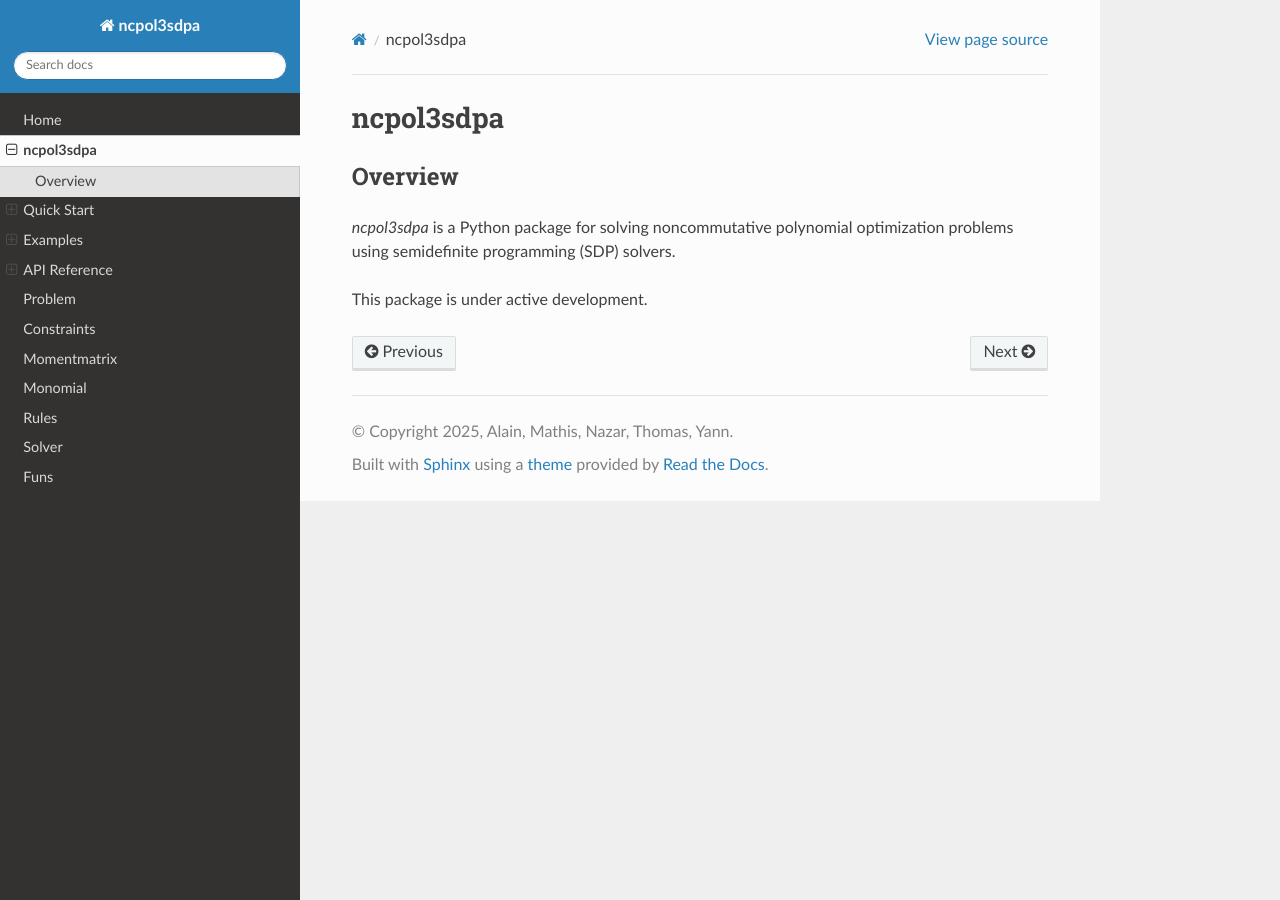
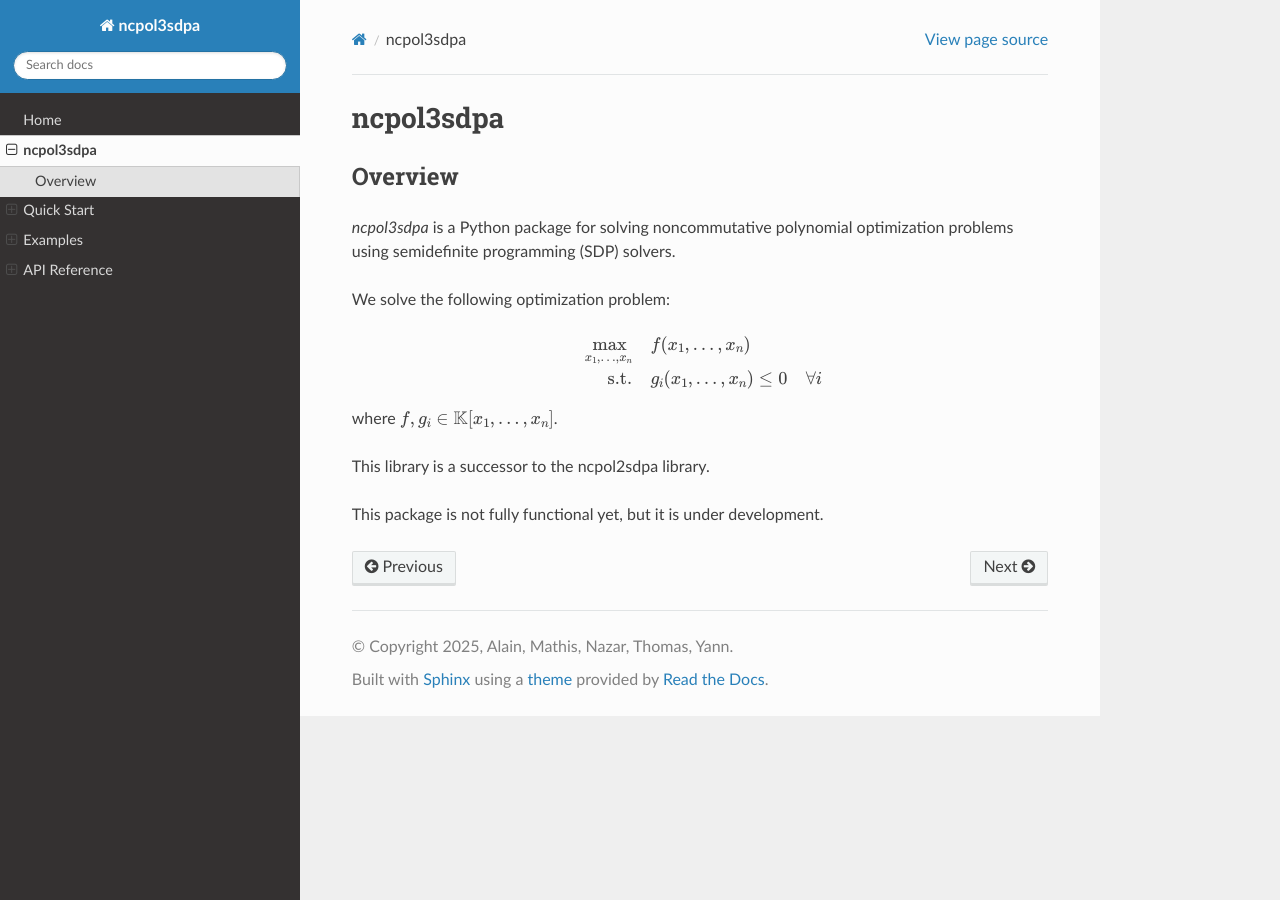
Before and after one commit to ncpol3sdpa/ncpol3sdpa, a Sphinx documentation site: the page built from docs/source/ncpol3sdpa.rst, in a window 1280 px wide. Built offline with Sphinx 7.4.7 and the Read the Docs theme 3.1.0, drawn with Linux system fonts in a browser that asks for light colours; pages that are not in the unit, such as notebooks, are missing from menus.

Commit message:
Update library description

```diff
--- a/docs/source/ncpol3sdpa.rst
+++ b/docs/source/ncpol3sdpa.rst
@@ -17,4 +17,18 @@ Overview
 
 *ncpol3sdpa* is a Python package for solving noncommutative polynomial optimization problems using semidefinite programming (SDP) solvers.
 
-This package is under active development.
+
+We solve the following optimization problem:
+
+.. math::
+
+   \begin{align}
+   \max_{x_1, \ldots, x_n} &\quad f(x_1, \ldots, x_n) \\
+   \text{s.t.} &\quad g_i(x_1, \ldots, x_n) \leq 0 \quad \forall i
+   \end{align}
+
+where :math:`f,g_i \in \mathbb{K}[x_1,\ldots,x_n]`.
+
+This library is a successor to the ncpol2sdpa library.
+
+This package is not fully functional yet, but it is under development.
```
Also changed, not shown: docs/source/index.rst (+0 -8 lines).
